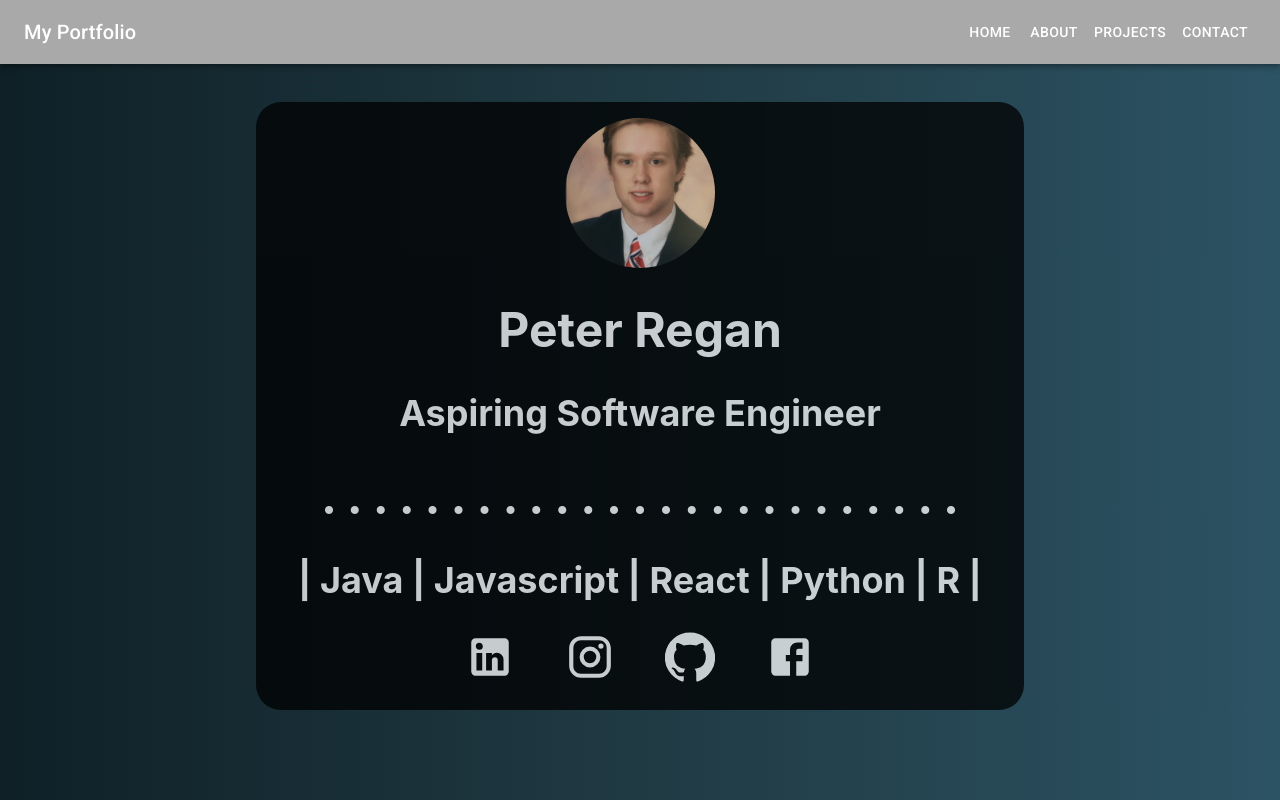
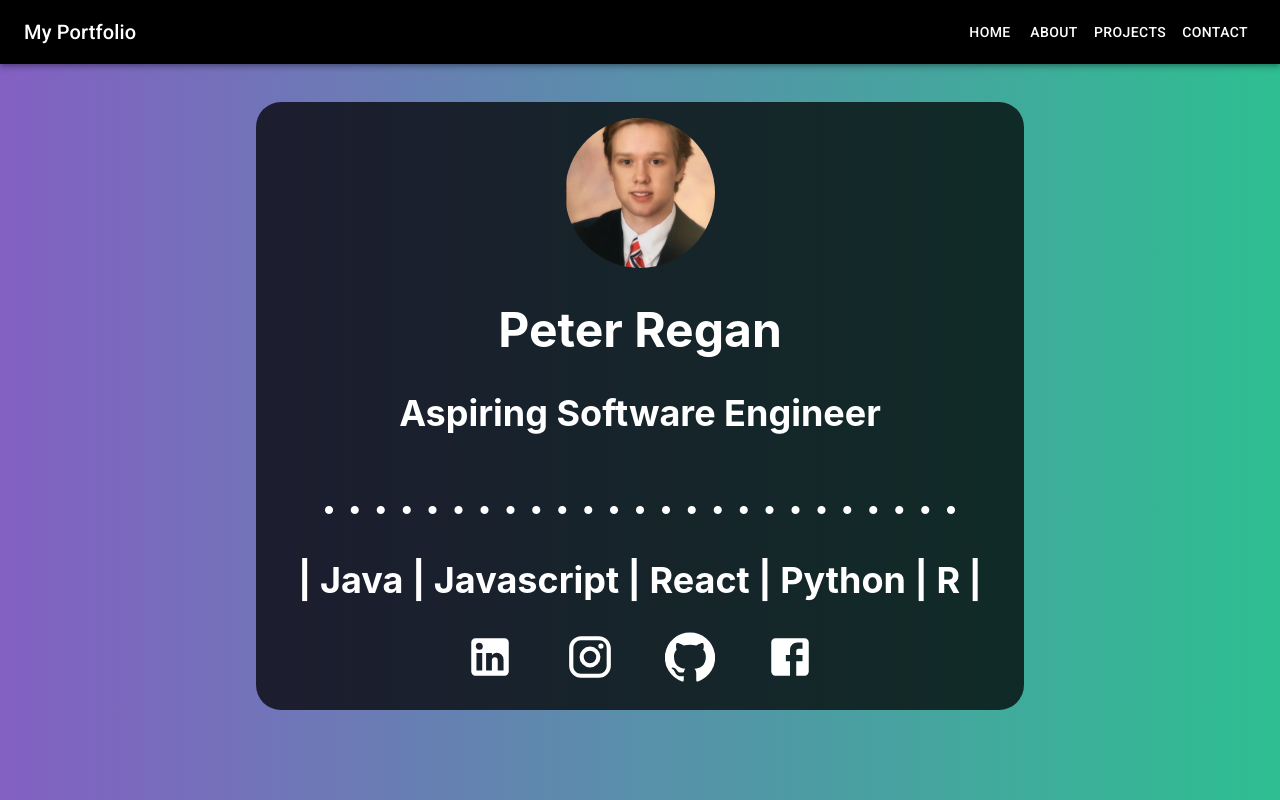
Before and after one commit to peterregan/pjrporfolio, a React (Create React App) app: page / in a window 1280 px wide. Built offline with nearby package versions, Linux system fonts and the light colour scheme.

Commit message:
just changing up some colors

```diff
--- a/src/App.css
+++ b/src/App.css
@@ -3,5 +3,5 @@ div {
 
 }
 body {
-  background: linear-gradient(to right, #0f2027, #203a43, #2c5364);
+background: linear-gradient(to right, #8360c3, #2ebf91);
 }
--- a/src/components/Home.js
+++ b/src/components/Home.js
@@ -21,8 +21,7 @@ const styles = {
     },
     grid:{
         padding: '2%',
-        backgroundColor: 'black',
-        opacity: '75%',
+        backgroundColor: 'rgba(0,0,0,.75)',
         fontSize: '24px',
         align: 'center',
         margin: 'auto',
--- a/src/components/NavBar.js
+++ b/src/components/NavBar.js
@@ -10,7 +10,7 @@ import Button from "@material-ui/core/Button";
 // styles for the navbar
 const useStyles = makeStyles(theme => ({
     root: {
-        backgroundColor: 'darkgray',
+        backgroundColor: 'rgba(0,0,0,1)',
         color: 'white',
         display: 'flex',
     },
```
